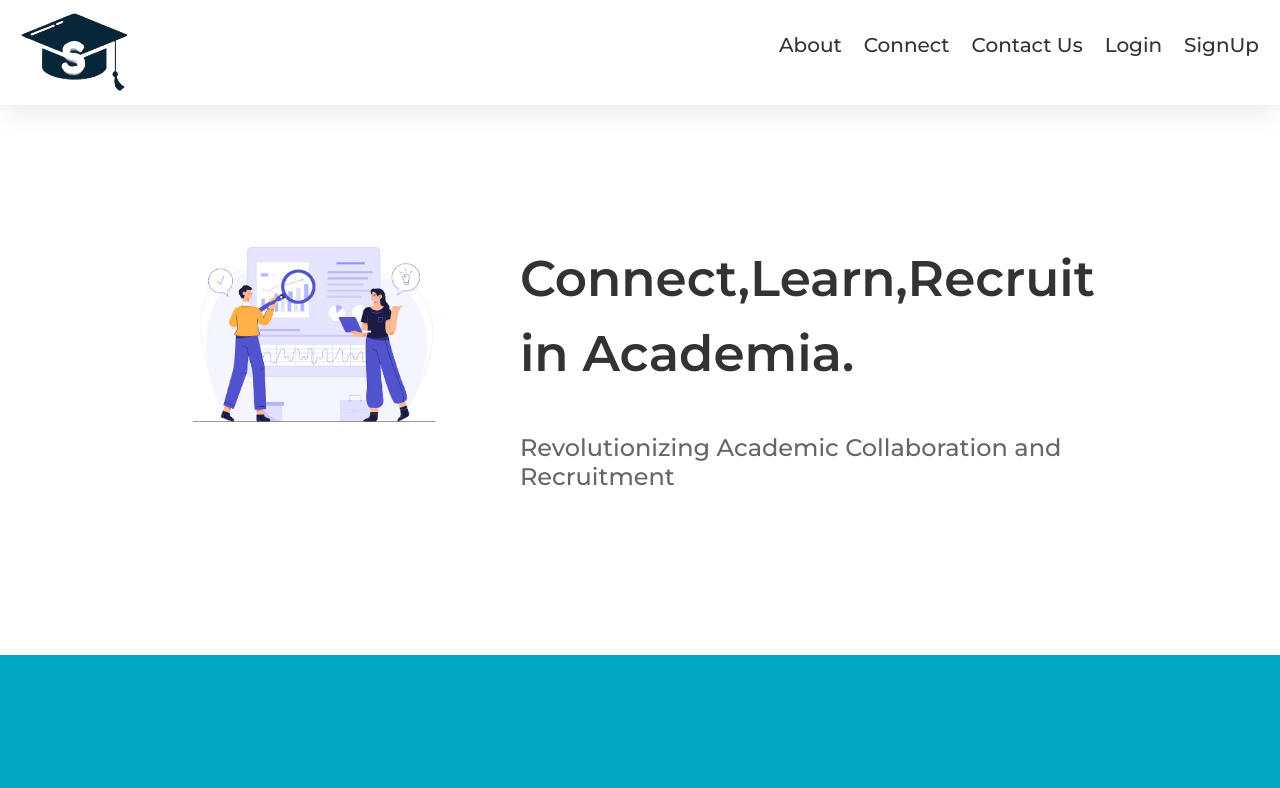
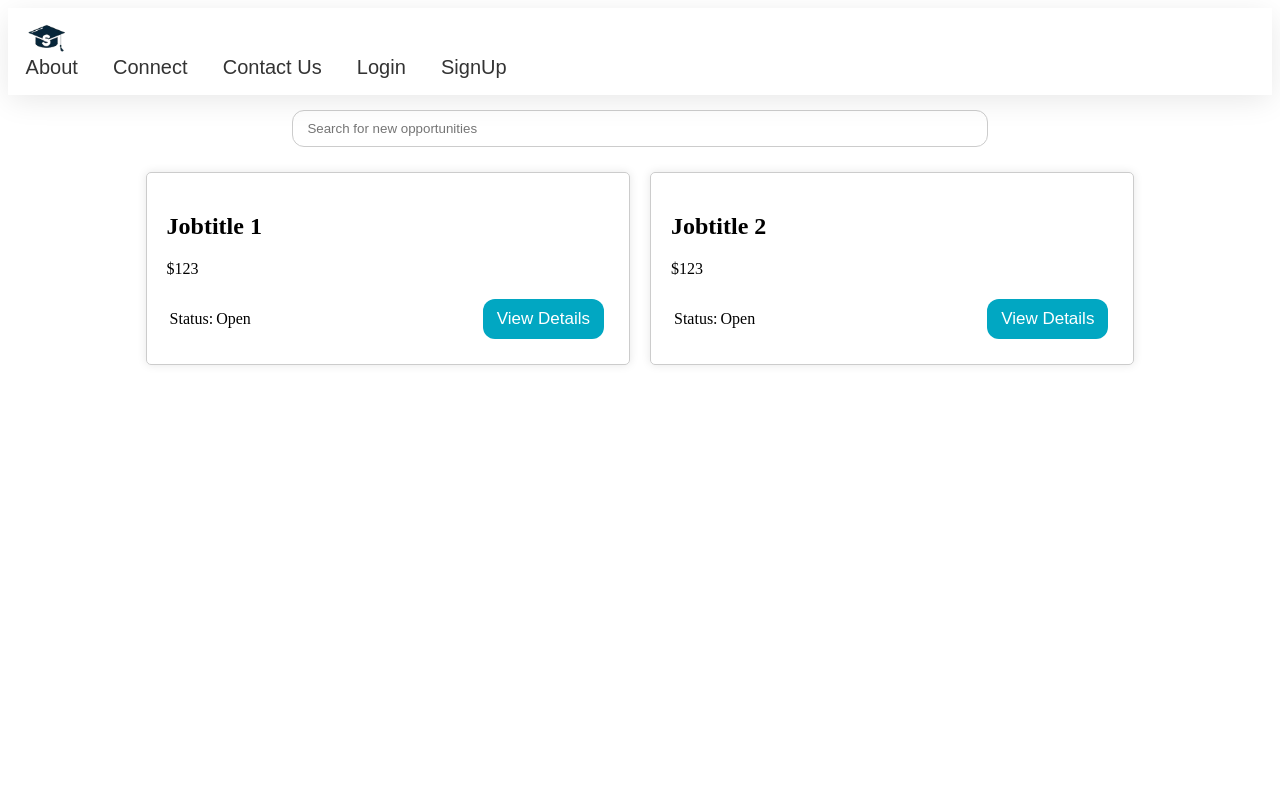
Before and after one commit to Akanchha112/ScholarSync, a React (Create React App) app: page / in a window 1280 px wide. Shown: the top 788 px of the page. Built offline with nearby package versions, Linux system fonts and the light colour scheme.

Commit message:
job search page added

```diff
--- a/src/App.js
+++ b/src/App.js
@@ -1,15 +1,17 @@
 import {BrowserRouter,Routes,Route} from 'react-router-dom';
-import LandingPage from './pages/LandingPage/LandingPage';
-import SigninPage from './pages/SigninPage/SigninPage';
-import SignupPage from './pages/SignupPage/SignupPage';
+// import LandingPage from './pages/LandingPage/LandingPage';
+// import SigninPage from './pages/SigninPage/SigninPage';
+// import SignupPage from './pages/SignupPage/SignupPage';
 import {ToastContainer} from "react-toastify";
+import JobSearch from './pages/JobSearch/JobSearch';
 function App() {
   return (
     <BrowserRouter>
       <Routes>
-        <Route path="/" element={<LandingPage />}/>
+        {/* <Route path="/" element={<LandingPage />}/>
         <Route path="/signup" element={<SignupPage/>} />
-        <Route path="/signin" element={<SigninPage/>} />
+        <Route path="/signin" element={<SigninPage/>} /> */}
+        <Route path="/" element={<JobSearch/>}/>
       </Routes>
       <ToastContainer />
     </BrowserRouter>
--- /dev/null
+++ b/src/pages/JobSearch/JobSearch.css
@@ -0,0 +1,61 @@
+.JobSearch{
+    text-align: left;
+  }
+
+  .card-container {
+    display: flex;
+    flex-wrap: wrap;
+    justify-content: center;
+  }
+
+  .card {
+    width: 35%;
+    margin: 10px;
+    padding: 20px;
+    border: 1px solid #ccc;
+    border-radius: 5px;
+    box-shadow: 0 0 10px rgba(0, 0, 0, 0.1);
+  }
+
+  input[type='text'] {
+    width: 100%;
+    padding: 10px;
+    margin: 10px 0;
+    border: 1px solid #ccc;
+    border-radius: 5px;
+    box-sizing: border-box;
+  }
+  .search{
+    text-align: center;
+  }
+#searchBar{
+    margin:15px 10px;
+    padding:10px 14px;
+    width:55%;
+    height:40%;
+    border-radius: 12px;
+}
+img{
+    width:3%;
+    height:3%;
+}
+.JobstatusDiv{
+    display: flex;
+    align-items: center;
+    justify-content: space-between;
+}
+label{
+    margin:3px;
+}
+
+button{
+    margin-left: auto;
+    color: white;
+    border-radius: 12px;
+    border-color: #01A7C2;
+    border-style: none;
+    padding:10px 14px;
+    font-size: 17px;
+    margin-right: 5px;
+    background-color: #01A7C2;
+}
--- /dev/null
+++ b/src/pages/JobSearch/JobSearch.jsx
@@ -0,0 +1,68 @@
+import './JobSearch.css';
+import Navbar from '../../components/Navbar/Navbar';
+import React, { useState } from 'react';
+// import search from '../../components/img/search.jpg';
+import { useHistory } from 'react-router-dom';
+import { useNavigate } from 'react-router-dom';
+const JobSearch = () => {
+    const navigate=useNavigate();
+    const ViewDetails=()=>{
+        navigate('/');
+    }
+    const [searchQuery, setSearchQuery] = useState('');
+
+    const [cards, setCards] = useState([
+      { id: 1, Jobtitle: 'Jobtitle 1', salary: '$123' , Jobstatus:'Open' },
+      {id: 2, Jobtitle: 'Jobtitle 2', salary: '$123' , Jobstatus:'Open'}
+    ]);
+
+    const handleSearchInputChange = (e) => {
+      setSearchQuery(e.target.value);
+    };
+
+    const filteredCards = cards.filter((card) =>
+        card.Jobtitle.toLowerCase().includes(searchQuery.toLowerCase())
+      );
+
+    const handleCardClick = (id) => {
+        history.push(`/details/${id}`); // You can specify the route you want to navigate to
+      };
+
+    return <>
+      <Navbar/>
+      <div className="JobSearch">
+        <div className='search'>
+        {/* <img src={search} className='searchIcon' alt=""/> */}
+        <input
+          type="text"
+          placeholder="Search for new opportunities "
+          id='searchBar'
+          value={searchQuery}
+          onChange={handleSearchInputChange}
+
+        />
+
+        </div>
+
+        <div className="card-container">
+          {filteredCards.map((card) => (
+            <div key={card.id} className="card">
+              <h2 className='Jobtitle'>{card.Jobtitle}</h2>
+
+              <p  className='salary'>{card.salary}</p>
+
+              <div className='JobstatusDiv'>
+                <label className=''>Status:</label>
+                <p  className='Jobstatus'>{card.Jobstatus}</p>
+                <button onClick={()=>{ViewDetails()}}>View Details</button>
+              </div>
+
+
+            </div>
+          ))}
+        </div>
+      </div>
+  </>
+  };
+
+  export default JobSearch;
```
Also changed, not shown: src/components/img/search.jpg (added).
